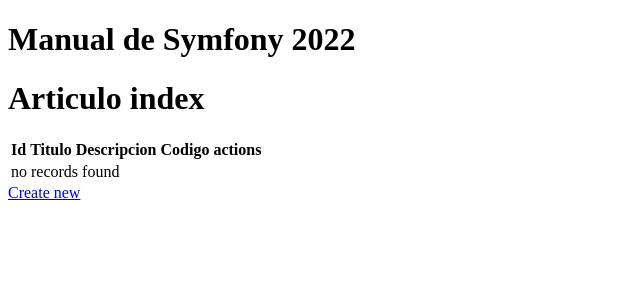
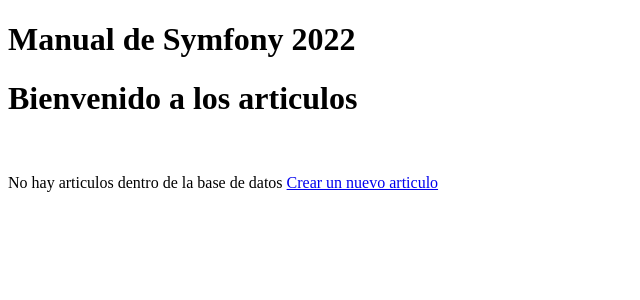
Before and after one commit to Mry3ll0w/Symfony, a Symfony app: template templates/articulo/index.html.twig in a window 1280 px wide. Shown: the top 300 px of the page, without its empty margins (0-640 px from the left). Run offline with Twig, Linux system fonts and the light colour scheme; the template is opened without the code that fills it, so the values that code supplies are empty; some libraries are stand-ins or nearby versions.

Commit message:
mod index de articulos

```diff
--- a/templates/articulo/index.html.twig
+++ b/templates/articulo/index.html.twig
@@ -3,37 +3,25 @@
 {% block title %}Articulo index{% endblock %}
 
 {% block body %}
-    <h1>Articulo index</h1>
-
-    <table class="table">
-        <thead>
-            <tr>
-                <th>Id</th>
-                <th>Titulo</th>
-                <th>Descripcion</th>
-                <th>Codigo</th>
-                <th>actions</th>
-            </tr>
-        </thead>
-        <tbody>
+    <h1>Bienvenido a los articulos</h1>
+    <br><br>
         {% for articulo in articulos %}
-            <tr>
-                <td>{{ articulo.id }}</td>
-                <td>{{ articulo.titulo }}</td>
-                <td>{{ articulo.descripcion }}</td>
-                <td>{{ articulo.codigo }}</td>
-                <td>
-                    <a href="{{ path('app_articulo_show', {'id': articulo.id}) }}">show</a>
-                    <a href="{{ path('app_articulo_edit', {'id': articulo.id}) }}">edit</a>
+                <h2>{{ articulo.titulo }}</h2>
+                <br>
+                <p>Descripción: {{ articulo.descripcion }} </p>
+                <p>Codigo:{{ articulo.codigo }}</p>
+                <br><br>
+                    <a href="{{ path('app_articulo_show', {'id': articulo.id}) }}">Mostrar articulo</a>
+                    <a href="{{ path('app_articulo_edit', {'id': articulo.id}) }}">Editar articulo</a>
                 </td>
             </tr>
         {% else %}
             <tr>
-                <td colspan="5">no records found</td>
+                <td colspan="5">No hay articulos dentro de la base de datos</td>
             </tr>
         {% endfor %}
         </tbody>
     </table>
 
-    <a href="{{ path('app_articulo_new') }}">Create new</a>
+    <a href="{{ path('app_articulo_new') }}">Crear un nuevo articulo</a>
 {% endblock %}
--- a/templates/articulo/show.html.twig
+++ b/templates/articulo/show.html.twig
@@ -3,7 +3,7 @@
 {% block title %}Articulo{% endblock %}
 
 {% block body %}
-    <h1>Articulo</h1>
+    <h1>Articulos</h1>
 
     <table class="table">
         <tbody>
```
